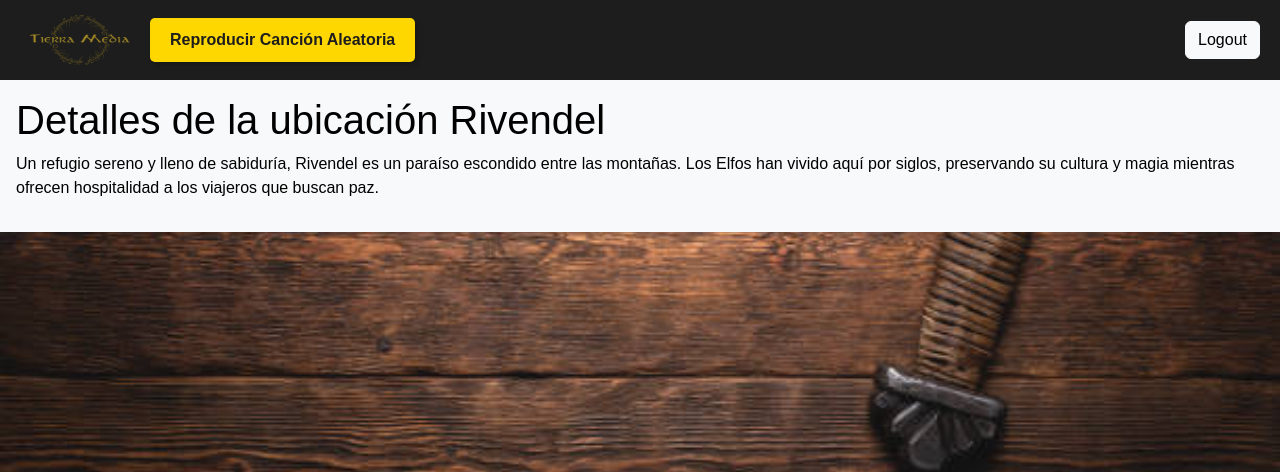
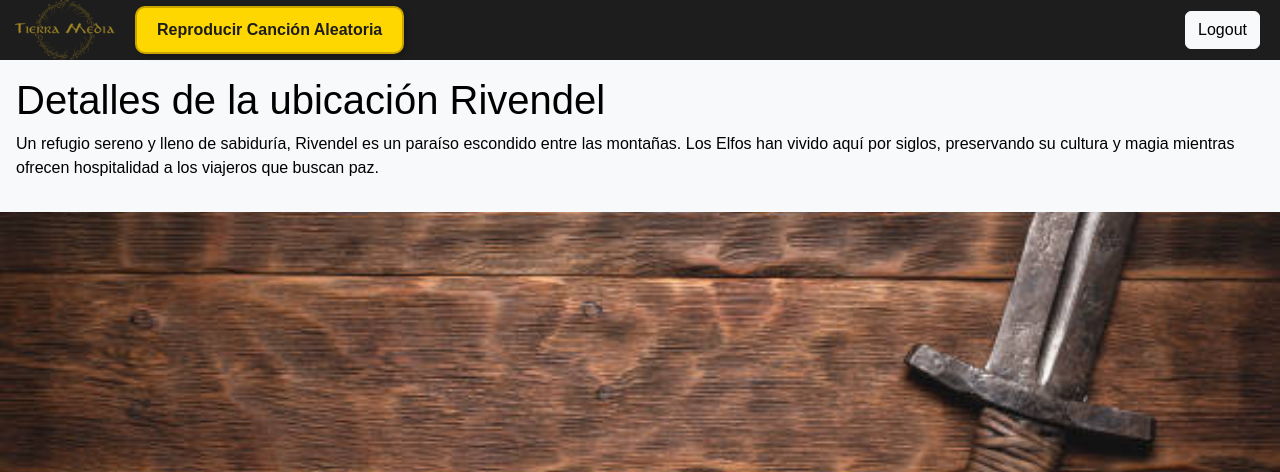
Before and after one commit to Carlos5Noob/TierraMedia-Django, a Django app: page /ubicaciones/1/ in a window 1280 px wide. Shown: the top 472 px of the page. Run offline with Django 5.2, Linux system fonts and the light colour scheme; the visitor is signed in with stand-in values (Sample User, id 1); data comes from the database, SQL or seed files in the repository.

Commit message:
diseño refactorizado

```diff
--- a/app/static/css/detalles_faccion.css
+++ b/app/static/css/detalles_faccion.css
@@ -1,9 +1,3 @@
-body {
-    background-size: cover;
-    background-position: center;
-    font-family: Arial, sans-serif;
-}
-
 header {
     background-color: #1D1D1D;
     padding: 10px;
--- a/app/static/css/detalles_personaje.css
+++ b/app/static/css/detalles_personaje.css
@@ -1,6 +1,5 @@
 body {
-    background-size: cover;
-    background-position: center;
+
     font-family: Arial, sans-serif;
 }
 
--- a/app/static/css/detalles_ubicacion.css
+++ /dev/null
@@ -1,52 +0,0 @@
-body {
-    background-size: cover;
-    background-position: center;
-    font-family: Arial, sans-serif;
-    color: white;
-}
-
-header {
-    background-color: #1D1D1D;
-    padding: 15px;
-    display: flex;
-    align-items: center;
-    justify-content: space-between;
-}
-
-#imagen {
-    height: 50px;
-}
-
-#logout {
-    margin-left: auto;
-}
-
-.custom-btn {
-    background-color: #FFD700;
-    border: none;
-    padding: 10px 20px;
-    cursor: pointer;
-    font-weight: bold;
-    border-radius: 5px;
-    transition: 0.3s;
-}
-
-.custom-btn:hover {
-    background-color: #FFC107;
-}
-
-.container {
-    background-color: rgba(0, 0, 0, 0.8);
-    padding: 20px;
-    border-radius: 10px;
-}
-
-a {
-    color: #FFD700;
-    text-decoration: none;
-    font-weight: bold;
-}
-
-a:hover {
-    color: #FFC107;
-}
--- a/app/templates/app/detalles-arma.html
+++ b/app/templates/app/detalles-arma.html
@@ -11,6 +11,8 @@
  <style>
     body {
         background-image: url('{% static "resources/fondo-detalles.jpg" %}');
+        background-repeat: no-repeat;
+        background-size: cover;
     }
  </style>
 </head>
@@ -39,7 +41,7 @@
 
 <li style="list-style-type: none;">Nombre: {{ arma }}</li>
 <li style="list-style-type: none;">Daño: {{ arma.dano }}</li>
-<li style="list-style-type: none;">Daño crítico: {{ arma.critico }}%</li>
+<li style="list-style-type: none;">Daño crítico: {{ arma.critico }}+</li>
 
 
 </div>
--- a/app/templates/app/detalles-faccion.html
+++ b/app/templates/app/detalles-faccion.html
@@ -12,6 +12,8 @@
    <style>
       body {
           background-image: url('{% static "resources/fondo-detalles.jpg" %}');
+          background-repeat: no-repeat;
+          background-size: cover;
       }
    </style>
 </head>
--- a/app/templates/app/detalles-personaje.html
+++ b/app/templates/app/detalles-personaje.html
@@ -12,6 +12,8 @@
    <style>
       body {
           background-image: url('{% static "resources/fondo-detalles.jpg" %}');
+          background-repeat: no-repeat;
+          background-size: cover;
       }
    </style>
 </head>
--- a/app/templates/app/detalles-ubicacion.html
+++ b/app/templates/app/detalles-ubicacion.html
@@ -7,11 +7,13 @@
    <title>Detalles de una ubicación</title>
    <link href="https://cdn.jsdelivr.net/npm/bootstrap@5.3.3/dist/css/bootstrap.min.css" rel="stylesheet">
    <link href="{% static 'css/header.css' %}" rel="stylesheet">
-   <link href="{% static 'css/detalles_ubicacion.css' %}" rel="stylesheet">
    <script src="https://cdn.jsdelivr.net/npm/bootstrap@5.3.3/dist/js/bootstrap.bundle.min.js"></script>
    <style>
       body {
           background-image: url('{% static "resources/fondo-detalles.jpg" %}');
+          background-size: cover;
+          background-repeat: no-repeat;
+          font-family: Arial, sans-serif;
       }
    </style>
 </head>
```
